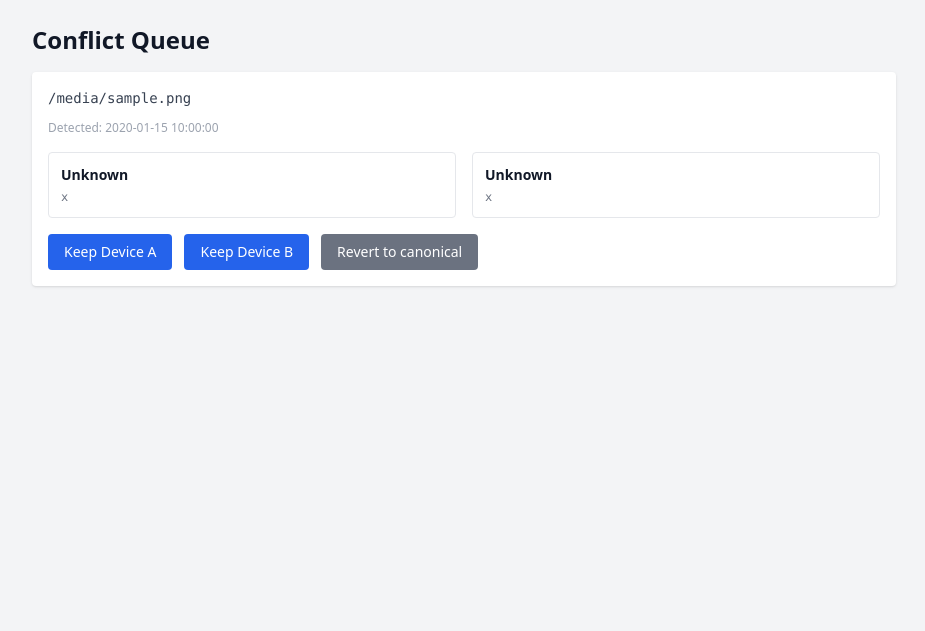
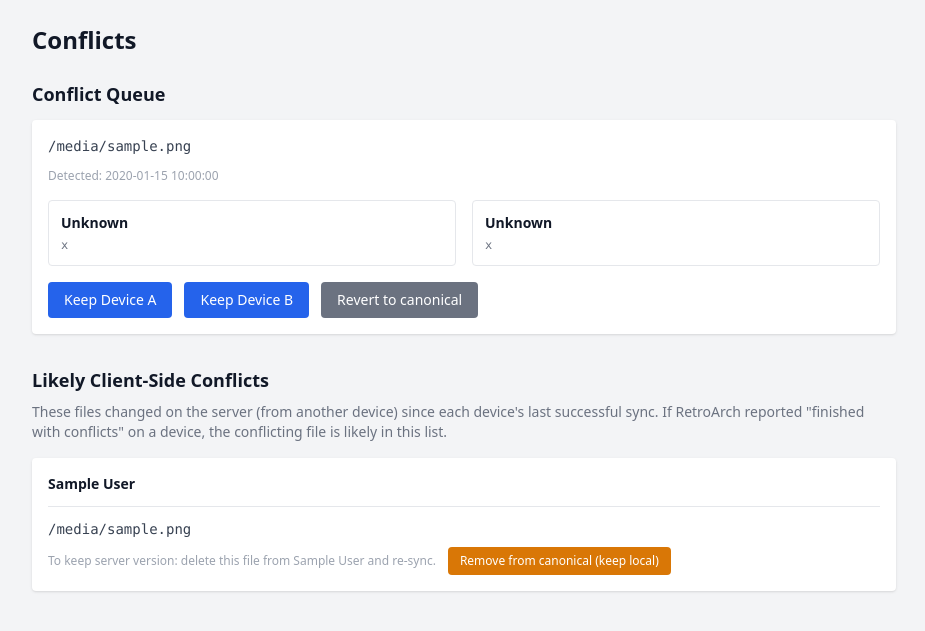
Before and after one commit to raygan/sramjet, a FastAPI app: template templates/conflicts.html in a window 1280 px wide. Shown: the part 44-675 px from the top of the page, without its empty margins (176-1101 px from the left). Run offline with FastAPI, Linux system fonts and the light colour scheme; the template is opened without the code that fills it: most values are stand-ins (such as "Sample title", 1, 10 or a date in 2020); parts of the project's set-up code (start-up, migrations or seed data) failed here and were passed over; some libraries are stand-ins or nearby versions.

Commit message:
Add client-side conflict resolution to conflicts page
When RetroArch reports "finished with conflicts" but the server has no
record (client-side detection), the conflicts page now shows a second
section: files that changed from another device since each device's last
successful sync. These are the most likely conflict candidates.

For each such file:
- The path is shown clearly so the user can delete it locally
  (keeps the server version)
- A "Remove from canonical" button removes the file from the canonical
  manifest; the device's local version then uploads on next sync
  (keeps the local version)

Also adds DELETE /api/files/{path} for the same removal operation.

Co-Authored-By: Claude Sonnet 4.6 <noreply@anthropic.com>

```diff
--- a/templates/conflicts.html
+++ b/templates/conflicts.html
@@ -1,10 +1,13 @@
 {% extends "base.html" %}
 {% block title %} — Conflicts{% endblock %}
 {% block content %}
-<h1 class="text-2xl font-bold mb-4">Conflict Queue</h1>
+<h1 class="text-2xl font-bold mb-6">Conflicts</h1>
+
+{# ── Server-detected conflicts ─────────────────────────────────────────── #}
+<h2 class="text-lg font-semibold mb-3">Conflict Queue</h2>
 
 {% if not conflicts %}
-<p class="text-gray-500">No unresolved conflicts.</p>
+<p class="text-gray-500 mb-8">No unresolved conflicts.</p>
 {% endif %}
 
 {% for item in conflicts %}
@@ -48,4 +51,38 @@
   </div>
 </div>
 {% endfor %}
+
+{# ── Client-side conflict resolution ──────────────────────────────────── #}
+{% if client_side %}
+<h2 class="text-lg font-semibold mt-8 mb-2">Likely Client-Side Conflicts</h2>
+<p class="text-sm text-gray-500 mb-4">
+  These files changed on the server (from another device) since each device's last successful sync.
+  If RetroArch reported "finished with conflicts" on a device, the conflicting file is likely in this list.
+</p>
+
+{% for item in client_side %}
+<div class="bg-white rounded shadow mb-4 p-4">
+  <div class="text-sm font-semibold mb-3">{{ item.device.display_name }}</div>
+  {% for v in item.files %}
+  <div class="border-t pt-3 mt-3 first:border-t-0 first:pt-0 first:mt-0">
+    <div class="font-mono text-sm text-gray-700 mb-2 break-all">{{ v.file_path }}</div>
+    <div class="flex gap-3 flex-wrap items-center">
+      <span class="text-xs text-gray-400">
+        To keep server version: delete this file from {{ item.device.display_name }} and re-sync.
+      </span>
+      <form method="post" action="/files/remove">
+        <input type="hidden" name="path" value="{{ v.file_path }}">
+        <button
+          class="bg-amber-600 text-white px-3 py-1.5 rounded text-xs hover:bg-amber-700"
+          onclick="return confirm('Remove {{ v.file_path | replace("'", "\\'") }} from canonical? The device\'s local version will become canonical on next sync.')">
+          Remove from canonical (keep local)
+        </button>
+      </form>
+    </div>
+  </div>
+  {% endfor %}
+</div>
+{% endfor %}
+{% endif %}
+
 {% endblock %}
```
Also changed, not shown: app/api/router.py (+10 -0 lines), app/dashboard/router.py (+33 -2 lines).
